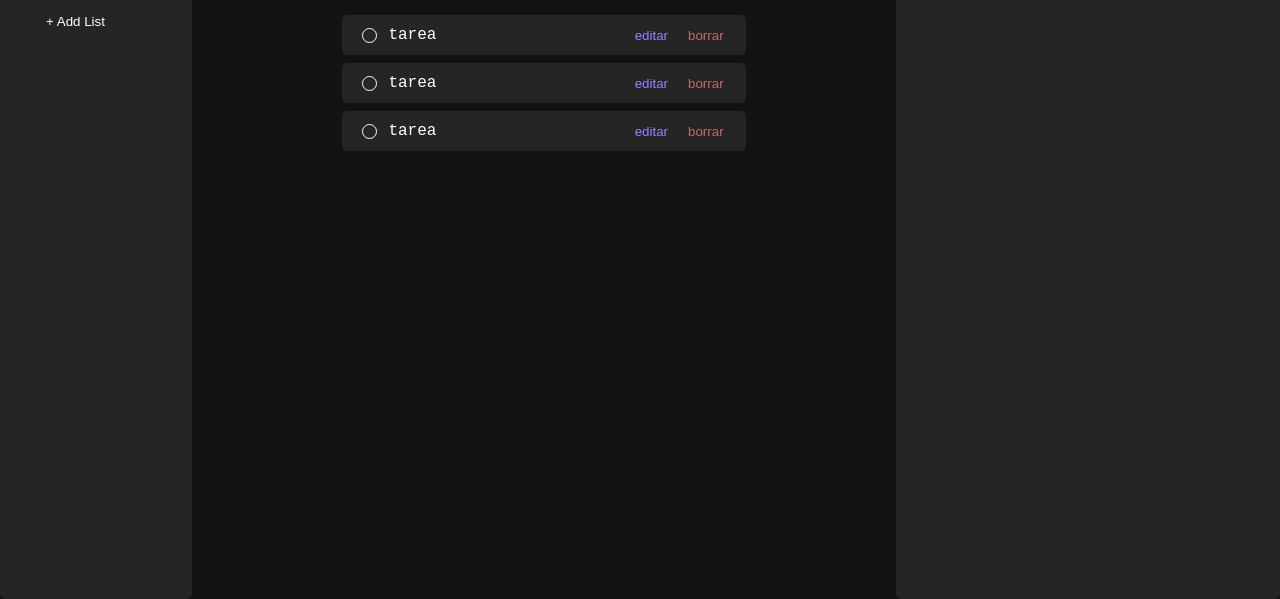
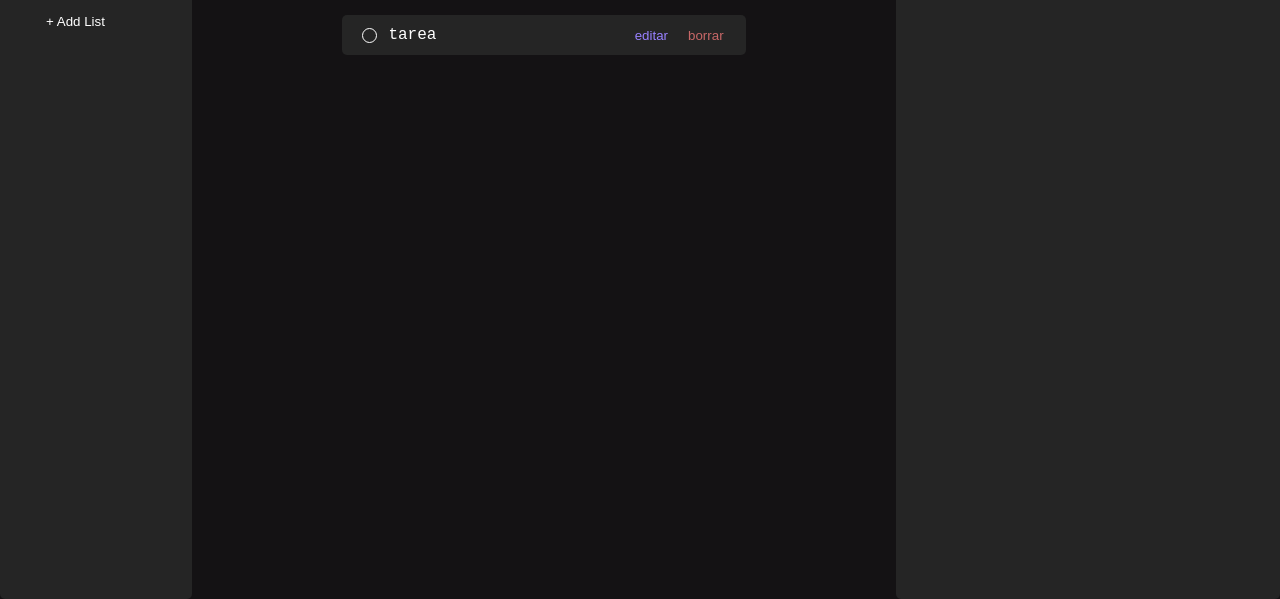
Before and after one commit to eridev14/to-do-list-js, a website built with Vite: page index.html in a window 1280 px wide. Shown: the part 201-800 px from the top of the page. Built offline with nearby package versions, Linux system fonts and the light colour scheme; a web font is replaced by a local one.

Commit message:
update lists tasks

```diff
--- a/index.html
+++ b/index.html
@@ -39,27 +39,7 @@
           <section class="add-task">
             <input type="text" name="task" id="task" class="add-task__inp" placeholder="Add Task">
           </section>
-          <section class="list">
-            <div class="task">
-              <input type="checkbox" name="check" id="check" class="task__check">
-              <span class="task__text">tarea</span>
-              <button class="task__btn task__btn--adit">
-                editar
-              </button>
-              <button class="task__btn task__btn--delete">
-                borrar
-              </button>
-            </div>
-            <div class="task">
-              <input type="checkbox" name="check" id="check" class="task__check">
-              <span class="task__text">tarea</span>
-              <button class="task__btn task__btn--adit">
-                editar
-              </button>
-              <button class="task__btn task__btn--delete">
-                borrar
-              </button>
-            </div>
+          <section class="tasks">
             <div class="task">
               <input type="checkbox" name="check" id="check" class="task__check">
               <span class="task__text">tarea</span>
```
